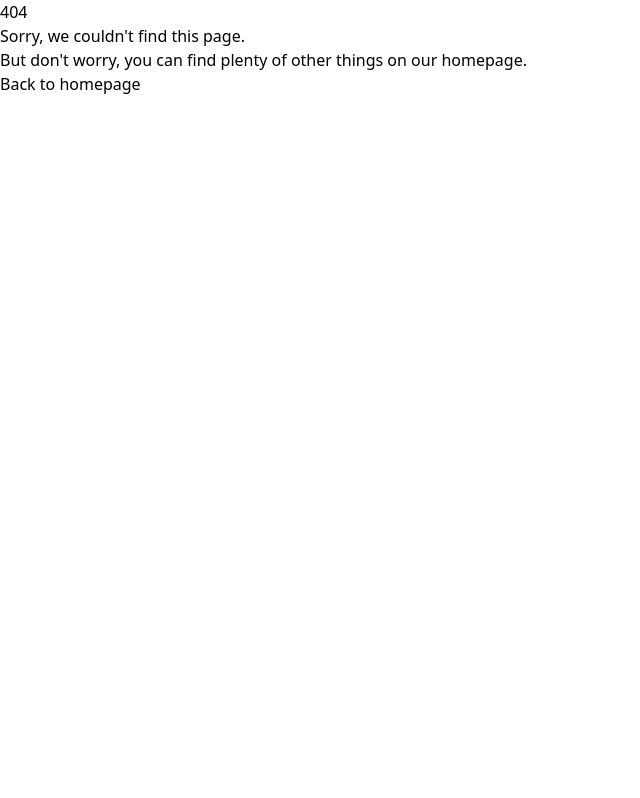
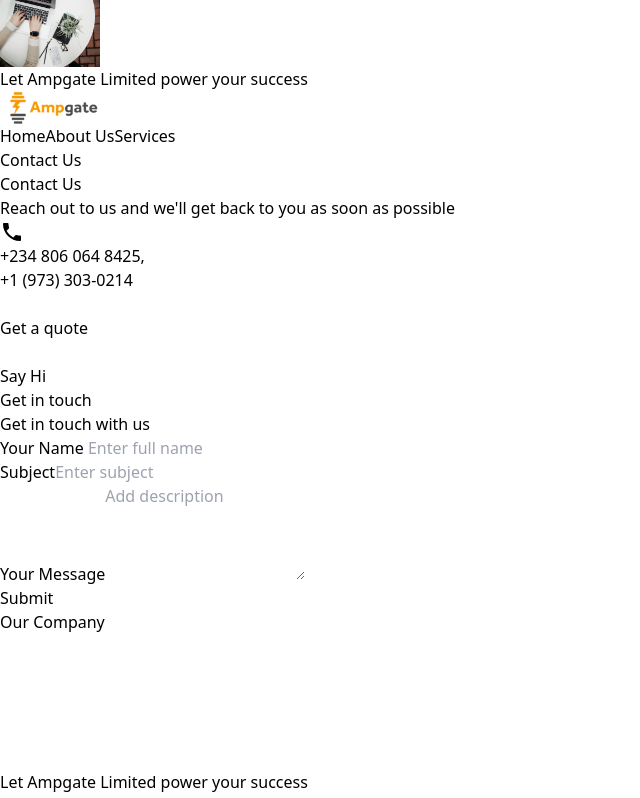
Before and after one commit to Bisi-dev123/ampgate, a React (Vite) app: page /contact-us in a window 1280 px wide. Before the commit this address had no page. Shown: the top 798 px of the page, without its empty margins (0-640 px from the left). Built offline with nearby package versions, Linux system fonts and the light colour scheme.

Commit message:
map commented out

```diff
--- a/src/App.jsx
+++ b/src/App.jsx
@@ -5,7 +5,7 @@
 import AboutUs from "/src/pages/Aboutus";
 import Services from "/src/pages/Services";
 import NotFound from "/src/pages/NotFound";
-// import ContactUs from "./pages/ContactUs";
+import ContactUs from "./pages/ContactUs";
 
 function App() {
   const location = useLocation();
@@ -14,7 +14,7 @@
       <Routes location={location} key={location.key}>
         <Route path="/" element={<HomePage />} />
         <Route path="/about-us" element={<AboutUs />} />
-        {/* <Route path="/contact-us" element={<ContactUs />} /> */}
+        <Route path="/contact-us" element={<ContactUs />} />
         <Route path="/services" element={<Services />} />
 
         {/* ====== NotFound Route (Catch all) ===== */}
--- a/src/pages/Contactus.jsx
+++ b/src/pages/Contactus.jsx
@@ -131,7 +131,7 @@
       </section>
 
       {/* ======MAP SECTION====== */}
-      <section>
+      {/* <section>
         <div className="sm:w-full lg:w-full border-[1.3px] border-blue-300">
           <iframe
             style={{
@@ -145,7 +145,7 @@
             src="https://maps.google.com/maps?width=100%25&amp;height=600&amp;hl=en&amp;q=4,%20Alhaji%20Akanbi%20Oreniwon%20Street.%20Lagos,%20Nigeria+(Ampgate)&amp;t=&amp;z=14&amp;ie=UTF8&amp;iwloc=B&amp;output=embed"
           ></iframe>
         </div>
-      </section>
+      </section> */}
     </>
   );
 }
```
